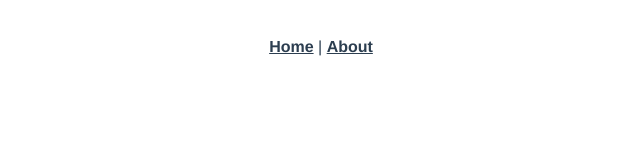
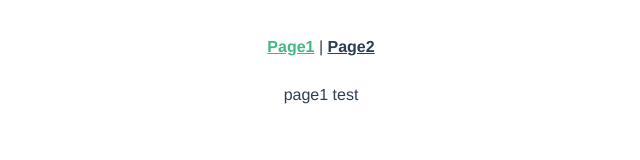
Before and after one commit to JJYYZJY/hello-vue, a Vue app: page /page1 in a window 1280 px wide. Shown: the top 160 px of the page, without its empty margins (319-959 px from the left). Built offline with nearby package versions, Linux system fonts and the light colour scheme.

Commit message:
MOD:配置路由

```diff
--- a/src/App.vue
+++ b/src/App.vue
@@ -1,8 +1,8 @@
 <template>
   <div id="app">
     <div id="nav">
-      <router-link to="/">Home</router-link> |
-      <router-link to="/about">About</router-link>
+      <router-link to="/page1">Page1</router-link> |
+      <router-link to="/page2">Page2</router-link>
     </div>
     <router-view />
   </div>
--- a/src/router/index.js
+++ b/src/router/index.js
@@ -1,23 +1,31 @@
 import Vue from "vue";
 import VueRouter from "vue-router";
-import Home from "../views/Home.vue";
+import Page1 from "../views/Page1.vue";
 
 Vue.use(VueRouter);
 
 const routes = [
   {
-    path: "/",
-    name: "Home",
-    component: Home
+    path: "/page1",
+    name: "page1",
+    component: Page1
   },
   {
-    path: "/about",
-    name: "About",
+    path: "/page2",
+    name: "page2",
     // route level code-splitting
     // this generates a separate chunk (about.[hash].js) for this route
     // which is lazy-loaded when the route is visited.
-    component: () =>
-      import(/* webpackChunkName: "about" */ "../views/About.vue")
+    component: () => import(/* webpackChunkName: "page" */ "../views/Page2.vue")
+  },
+  {
+    path: "/",
+    redirect: "/page1"
+  },
+  {
+    path: "*",
+    name: "404",
+    component: Page1
   }
 ];
 
--- /dev/null
+++ b/src/views/Page1.vue
@@ -0,0 +1,14 @@
+<template>
+  <div>page1 {{ msg }}</div>
+</template>
+
+<script>
+export default {
+  data() {
+    return {
+      msg: "test"
+    };
+  }
+};
+</script>
+<style scoped></style>
--- /dev/null
+++ b/src/views/Page2.vue
@@ -0,0 +1,8 @@
+<template>
+  <div>page2</div>
+</template>
+
+<script>
+export default {};
+</script>
+<style scoped></style>
```
